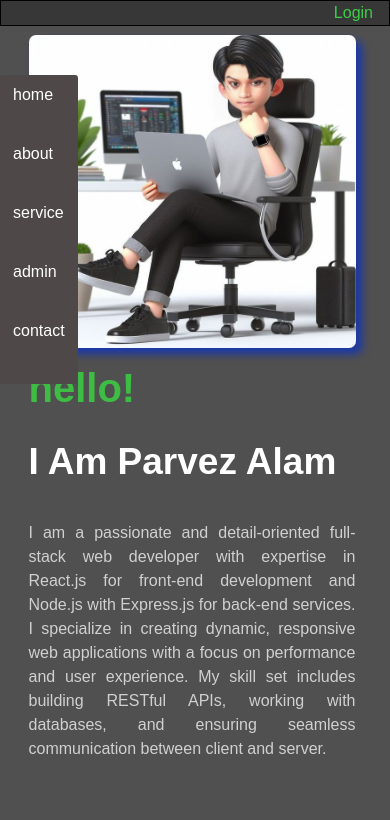
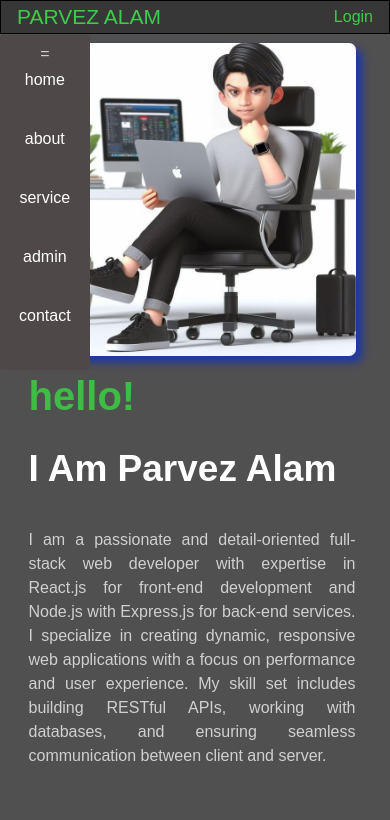
Before and after one commit to parvezpl/HeliusTime0.1, a React (Vite) app in the folder frontend/: page / in a window 390 px wide. Shown: the top 820 px of the page. Built offline with nearby package versions, Linux system fonts and the light colour scheme; no server answers.

Commit message:
username fix

```diff
--- a/frontend/package.json
+++ b/frontend/package.json
@@ -10,7 +10,7 @@
     "preview": "vite preview"
   },
   "dependencies": {
-    "@reduxjs/toolkit": "^2.2.7",
+    "@reduxjs/toolkit": "^2.2.8",
     "axios": "^1.7.7",
     "react": "^18.3.1",
     "react-dom": "^18.3.1",
--- a/frontend/src/App.jsx
+++ b/frontend/src/App.jsx
@@ -8,29 +8,31 @@ import { loginFunc } from './reduxx/slices';
 import { useEffect, useState } from 'react';
 
 function App() {
-  const dispatch =useDispatch()
+  const dispatch = useDispatch()
 
 
-  const isloginCheck= async()=>{
-    const res= await axios.get('/api/token')
-    localStorage.setItem("user",res.data.name)
-    if (res.data) {
-      dispatch(loginFunc(true))
-    }else{
-      localStorage.setItem("user","parvez alam")
-      dispatch(loginFunc(false))
+  const isloginCheck = async () => {
+    if(localStorage.getItem("user")) {
+      await axios.get('/api/token').then((res) => {
+        console.log(res)
+        dispatch(loginFunc(true))
+        localStorage.setItem("user", res.data.name)
+      })
     }
   }
 
-  useEffect(()=>{
+
+
+  useEffect(() => {
     isloginCheck()
-  },[])
+  }, [])
+
 
 
   return (
     <>
-      <Nav/>
-      <Outlet/>
+      <Nav />
+      <Outlet />
     </>
   )
 }
--- a/frontend/src/componnents/home/nav.css
+++ b/frontend/src/componnents/home/nav.css
@@ -46,9 +46,13 @@ p {
     height: 0px;
 }
 
+.switch {
+    display: none;
+}
 
 
 .navi-option-link {
+    display: flex;
     color: #fff;
     flex: 0 1 59px;
     list-style: none;
@@ -62,7 +66,7 @@ p {
         position: fixed;
         left: 0;
         flex-direction: column;
-        top: 59px;
+        top: 19px;;
         background-color: #4e4848;
         height: auto;
         gap: 0px;
@@ -70,12 +74,22 @@ p {
         align-items: start;
         border-radius: 3px
     }
+    .navi-option-link {
+        display: flex;
+        flex-direction: column;
+    }
     .navi-option li {
         list-style: none;
         flex: 0;
         padding: 3px;
 
 
+    }
+
+    .switch {
+        display: block;
+        margin: 0 auto;
+        width: 65px;
     }
 
     }
--- a/frontend/src/componnents/home/nav.jsx
+++ b/frontend/src/componnents/home/nav.jsx
@@ -1,4 +1,4 @@
-import React, { useEffect, useState } from 'react'
+import React, { useState } from 'react'
 import "./nav.css"
 import { useDispatch, useSelector } from 'react-redux';
 import { loginFunc } from '../../reduxx/slices';
@@ -6,12 +6,13 @@ import { Link, useNavigate } from 'react-router-dom';
 import axios from 'axios';
 
 export function Nav() {
-
+    const [optionStatus, setOptionStatus] = useState(false)
     const dispatch = useDispatch()
     const navigate = useNavigate()
     const islogin = useSelector((state) => state.account.loginStatus)
-    const [username, setUsername] = useState("PARVEZ ALAM")
     const user = localStorage.getItem("user")
+
+
 
     const options = [
         {
@@ -27,17 +28,14 @@ export function Nav() {
         if (status === "Logout") {
             await axios.get('/api/logout')
                 .then((res) => {
-
                     dispatch(loginFunc(false))
-                    localStorage.setItem("user","parvez alam")
+                    localStorage.removeItem("user")
                     navigate('/')
 
                 })
                 .catch((error) => console.error(error));
-            setUsername("PARVEZ ALAM")
         }
         if (status == "Login") {
-            setUsername(name)
             navigate('/login')
         }
 
@@ -46,14 +44,21 @@ export function Nav() {
     return (
         <>
             <div className='navi'>
-                <Link to={"/"} className='navi-name'><span>{user}</span></Link>
+                <Link to={"/"} className='navi-name'><span>{user ? user : "PARVEZ ALAM"}</span></Link>
                 <div className='navi-end'>
                     <ul className='navi-option'>
+                        <div className='switch'
+                        onClick={()=>setOptionStatus((prev)=>!prev)}
+                        >=</div>
+                        <div className='navi-option-link'
+                        style={{display: optionStatus ? "none" : "flex"}}
+                        >
                             <Link className='navi-option-link' to={'/'}>home</Link>
                             <Link className='navi-option-link' to={'/logindetail'}>about</Link>
                             <Link className='navi-option-link'>service</Link>
                             <Link className='navi-option-link' to={'/admin'}>admin</Link>
                             <Link className='navi-option-link'>contact</Link>
+                        </div>
                     </ul>
                     <Link to={"/login"}
                         className='navi-login'
--- a/frontend/src/componnents/login/login.jsx
+++ b/frontend/src/componnents/login/login.jsx
@@ -5,6 +5,8 @@ import axios from 'axios';
 import { useDispatch } from 'react-redux';
 import { loginFunc } from '../../reduxx/slices';
 export function Login() {
+    const [loding, setLoding] = useState(false)
+    const [loginError, setLoginError] = useState(null)
     const dispatch = useDispatch()
     const navigate = useNavigate()
     const [formData, setFormData] = useState({
@@ -19,27 +21,25 @@ export function Login() {
         });
     };
 
-    const postDAta = async (data) => {
 
-        await axios.post('/api/userlogin', { username: data.contact, password: data.password })
+    const handleLogin = async (e) => {
+        e.preventDefault();
+        setLoding(true)
+        await axios.post('/api/userlogin', { username: formData.contact, password: formData.password })
             .then((res) => {
-                console.log(res);
-                const username =res.data.name
+                const username = res.data.name
                 localStorage.setItem("user", username)
-                if (res.data === false) return "not login successful"
                 dispatch(loginFunc(true))
                 navigate('/')
+                setLoding(false)
+                setLoginError(null)
             })
-            .catch((error) => console.error(error));
-
-    }
-
-    const handleLogin = (e) => {
-        e.preventDefault();
-        postDAta(formData)
-        // Add login logic here
+            .catch((error) => {
+                console.error(error.response.data.error),
+                    setLoding(false)
+                setLoginError(error.response.data.error)
+            });
     };
-
     const handleGoogleLogin = () => {
         console.log('Login with Google');
         // Add Google login logic here
@@ -52,7 +52,21 @@ export function Login() {
 
     return (
         <div className="login-container">
+            {loding && <p style={{
+                color: "green",
+            }}>LOADING PLZ WAIT..........</p>}
+            <div
+                style={{ display: loding && "none" }}
+            >
                 <h2>Login</h2>
+                {
+                    loginError && <div
+                        style={{
+                            color: "red",
+                            "font-size": "larger"
+                        }}
+                    >{loginError}</div>
+                }
                 <form onSubmit={handleLogin}>
                     <div className="form-group">
                         <label htmlFor="contact">Username:</label>
@@ -92,12 +106,12 @@ export function Login() {
                         </button>
                     </div>
                 </form>
-
                 <div className="login-footer">
                     <a href="#forgot-password">Forgot Password?</a>
                     <span> | </span>
                     <Link to={'/signup'}>Sign Up</Link>
                 </div>
             </div>
+        </div>
     );
 }
--- a/frontend/src/componnents/pages/worksComp/website/website.jsx
+++ b/frontend/src/componnents/pages/worksComp/website/website.jsx
@@ -8,19 +8,20 @@ export function Website(props) {
 
     const fetchData = async () => {
         try {
-            const response = await axios.get("/api/weblinks")
-            setData(response.data);
+            await axios.get("/api/weblinks").then((res) => {
+                setData(res.data);
+            })
         } catch (error) {
-            console.error('Error fetching data:', error);
+            console.error("plz login first");
         }
     };
 
     const updates = localStorage.getItem("update")
-    useEffect( ()=>{
+    useEffect(() => {
         fetchData()
-    },[updates])
+    }, [updates])
 
-    const clickhandler =(item)=>{
+    const clickhandler = (item) => {
         setFetchDetail(item.details)
     }
 
@@ -29,12 +30,12 @@ export function Website(props) {
             <div className='main-website-container'>
                 <div className='sidebar-container'>
                     <div>
-                        {linksdata?.map((item) => <span key={item._id} className='item-box' onClick={()=>clickhandler(item)} >{item.links}</span>)}
+                        {linksdata?.map((item) => <span key={item._id} className='item-box' onClick={() => clickhandler(item)} >{item.links}</span>)}
                     </div>
                 </div>
                 <div className='main-website-box'>
                     <div>
-                        <EntryForm/>
+                        <EntryForm />
                     </div>
                     <div>{fetchDetail}</div>
                 </div>
```
Also changed, not shown: 1 other file (tests, documents, lock files or other folders). Lines whose indentation alone changed are shown as unchanged.
